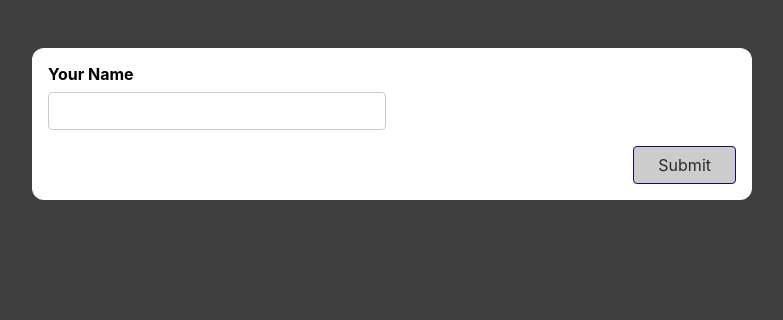
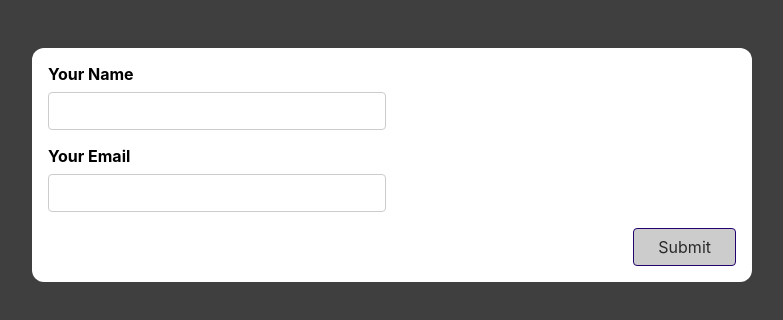
Before and after one commit to Harish1651999/mock-formValidation, a React (Create React App) app: page / in a window 1280 px wide. Shown: the top 320 px of the page, without its empty margins (248-1031 px from the left). Built offline with nearby package versions, Linux system fonts and the light colour scheme.

Commit message:
add email validation.

```diff
--- a/src/components/SimpleInput.js
+++ b/src/components/SimpleInput.js
@@ -2,14 +2,19 @@
 
 const SimpleInput = () => {
   const [enteredName, setEnteredName] = useState("");
+  const [enteredEmail, setEnteredEmail] = useState("");
   const [enteredNameTouched, setEnteredNameTouched] = useState(false);
+  const [enteredEmailTouched, setEnteredEmailTouched] = useState(false);
 
   const enteredNameIsValid = enteredName.trim() !== "";
   const nameInputIsInvalid = !enteredNameIsValid && enteredNameTouched;
 
+  const enteredEmailIsValid = enteredEmail.trim() !== "";
+  const emailInputIsInvalid = !enteredEmailIsValid && enteredEmailTouched;
+
   let formIsValid = false;
 
-  if (enteredNameIsValid) {
+  if (enteredNameIsValid && enteredEmailIsValid) {
     formIsValid = true;
   }
 
@@ -21,19 +26,34 @@
     setEnteredNameTouched(true);
   };
 
+  const emailInputChangeHandler = (event) => {
+    setEnteredEmail(event.target.value);
+  };
+
+  const nameEmailBlurHandler = (event) => {
+    setEnteredEmailTouched(true);
+  };
+
   const formSubmissionHandler = (event) => {
     event.preventDefault();
     setEnteredNameTouched(true);
+    setEnteredEmailTouched(true);
 
-    if (!enteredNameIsValid) {
+    if (!enteredNameIsValid && !enteredEmailIsValid) {
       return;
     }
 
     setEnteredName("");
     setEnteredNameTouched(false);
+    setEnteredEmail("");
+    setEnteredEmailTouched(false);
   };
 
   const nameInputClasses = nameInputIsInvalid
+    ? "form-control invalid"
+    : "form-control";
+
+  const emailInputClasses = emailInputIsInvalid
     ? "form-control invalid"
     : "form-control";
 
@@ -48,10 +68,23 @@
           onChange={nameInputChangeHandler}
           onBlur={nameInputBlurHandler}
         />
+        {nameInputIsInvalid && (
+          <p className="error-text">Name must not be empty.</p>
+        )}
       </div>
-      {nameInputIsInvalid && (
-        <p className="error-text">Name must not be empty.</p>
-      )}
+      <div className={emailInputClasses}>
+        <label htmlFor="email">Your Email</label>
+        <input
+          type="email"
+          id="email"
+          value={enteredEmail}
+          onChange={emailInputChangeHandler}
+          onBlur={nameEmailBlurHandler}
+        />
+        {emailInputIsInvalid && (
+          <p className="error-text">Email must not be empty.</p>
+        )}
+      </div>
       <div className="form-actions">
         <button disabled={!formIsValid}>Submit</button>
       </div>
```
